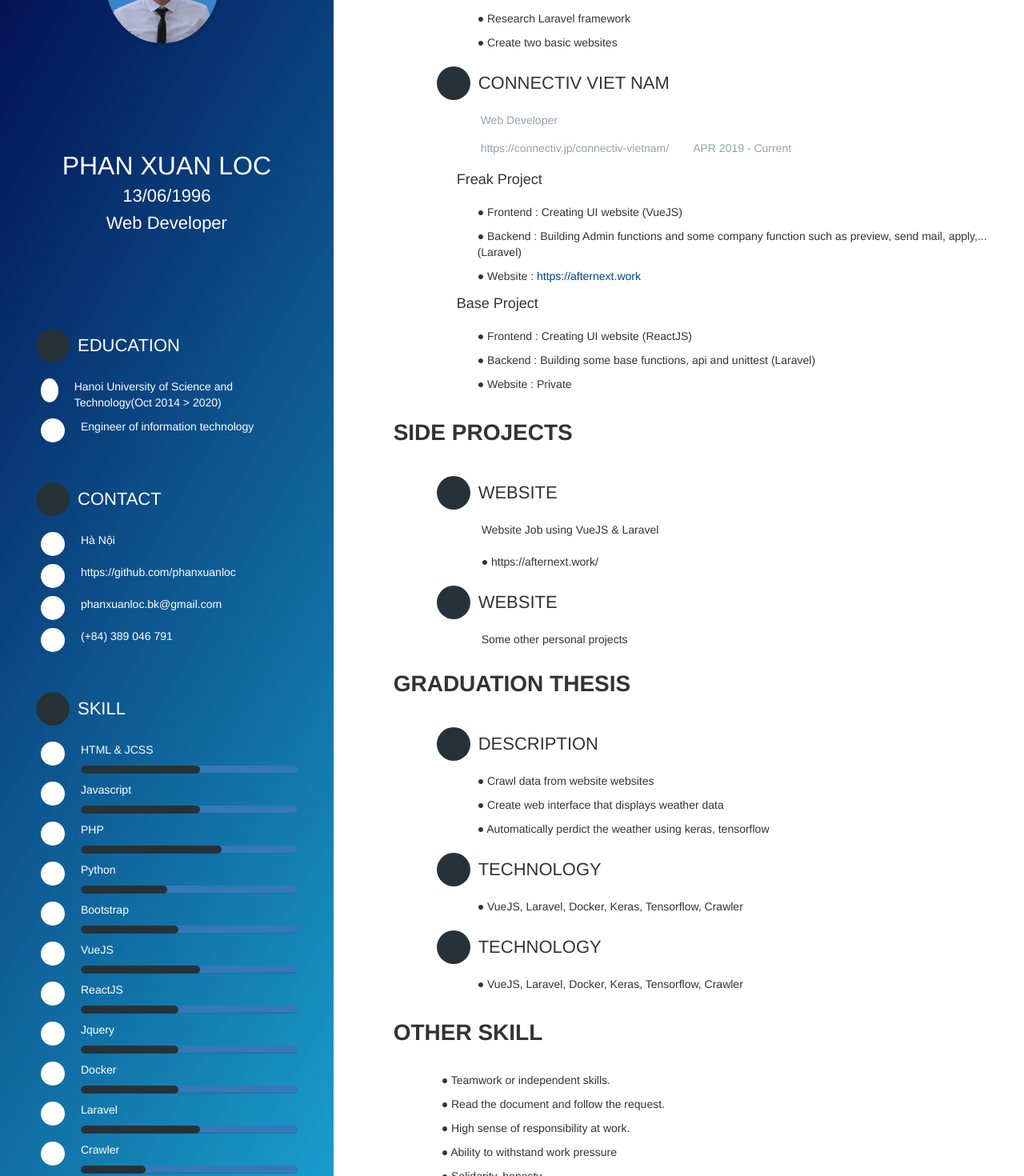
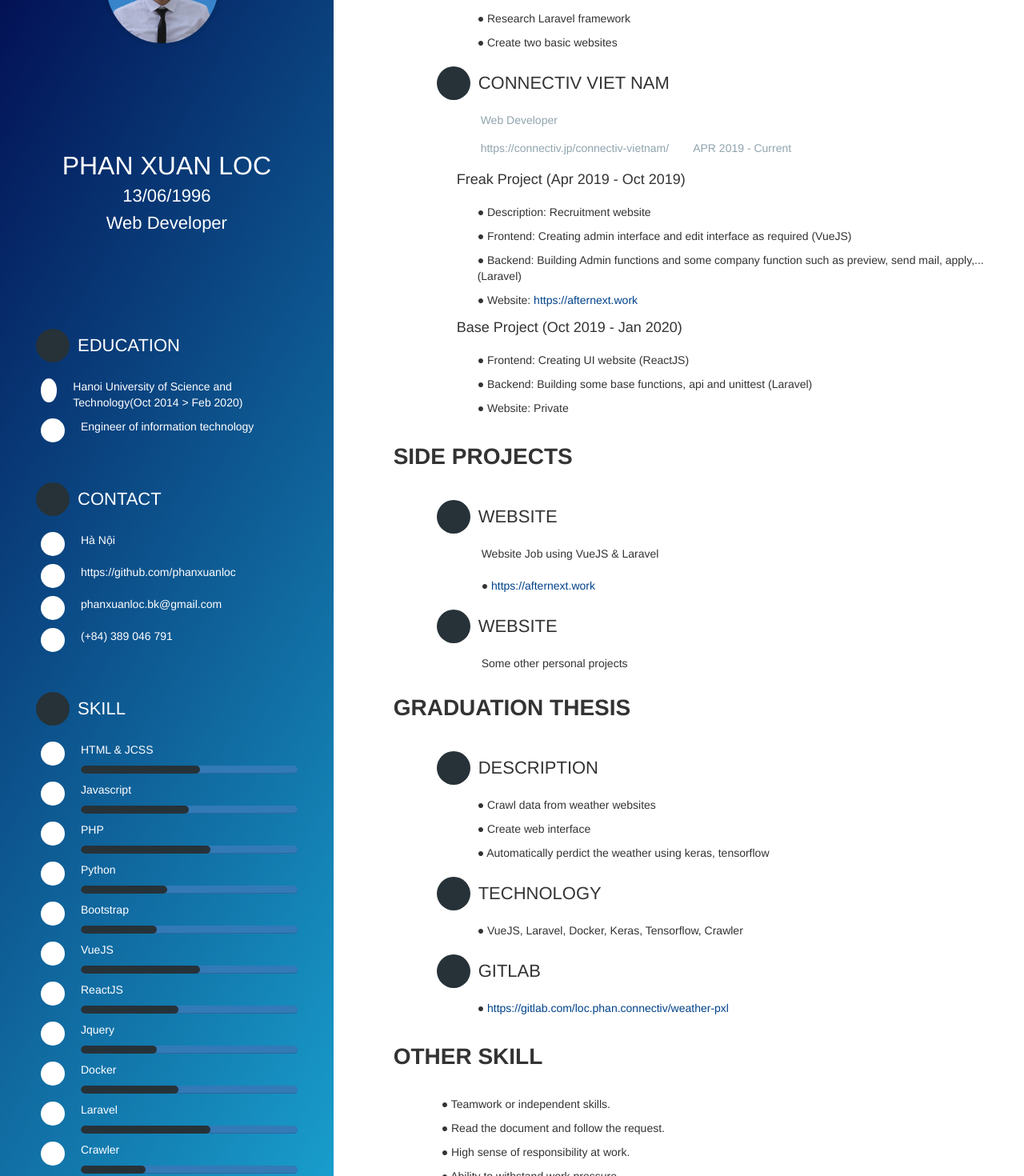
Before and after one commit to phanxuanloc/CV, a Vue app: page / in a window 1280 px wide. Shown: the part 244-1714 px from the top of the page at 80% size. Built offline with nearby package versions, Linux system fonts and the light colour scheme; some icons are missing.

Commit message:
[update] cv

```diff
--- a/src/App.vue
+++ b/src/App.vue
@@ -24,7 +24,7 @@
             <ul>
               <li class="flex">
                 <i class="fas fa-school circle circle--small circle--white"></i>
-                <div>Hanoi University of Science and Technology(Oct 2014 > 2020)</div><br>
+                <div>Hanoi University of Science and Technology(Oct 2014 > Feb 2020)</div><br>
               </li>
               <li class="flex">
                 <i class="fas fa-graduation-cap circle circle--small circle--white"></i>
@@ -79,14 +79,14 @@
                 <i class="fab fa-js-square circle circle--small circle--white"></i>
                 <div class="flex--1">
                   <span>Javascript</span>
-                  <span class="progress-bar"><span style="width:55%"></span></span>
+                  <span class="progress-bar"><span style="width:50%"></span></span>
                 </div>
               </li>
               <li class="flex">
                 <i class="fab fa-php circle circle--small circle--white"></i>
                 <div class="flex--1">
                   <span>PHP</span>
-                  <span class="progress-bar"><span style="width:65%"></span></span>
+                  <span class="progress-bar"><span style="width:60%"></span></span>
                 </div>
               </li>
               <li class="flex">
@@ -100,7 +100,7 @@
                 <i class="fab fa-bootstrap circle circle--small circle--white"></i>
                 <div class="flex--1">
                   <span>Bootstrap</span>
-                  <span class="progress-bar"><span style="width:45%"></span></span>
+                  <span class="progress-bar"><span style="width:35%"></span></span>
                 </div>
               </li>
               <li class="flex">
@@ -121,7 +121,7 @@
                 <i class="fab fa-js circle circle--small circle--white"></i>
                 <div class="flex--1">
                   <span>Jquery</span>
-                  <span class="progress-bar"><span style="width:45%"></span></span>
+                  <span class="progress-bar"><span style="width:35%"></span></span>
                 </div>
               </li>
               <li class="flex">
@@ -135,7 +135,7 @@
                 <i class="fab fa-laravel circle circle--small circle--white"></i>
                 <div class="flex--1">
                   <span>Laravel</span>
-                  <span class="progress-bar"><span style="width:55%"></span></span>
+                  <span class="progress-bar"><span style="width:60%"></span></span>
                 </div>
               </li>
               <li class="flex">
@@ -232,28 +232,29 @@
                 <h4>
                   <span>
                     <i class="fas fa-star circle circle--small"></i>
-                    Freak Project
+                    Freak Project (Apr 2019 -  Oct 2019)
                   </span>
                 </h4>
                 <ul class="title title-margin">
-                  <li>● Frontend : Creating UI website (VueJS)</li>
-                  <li>● Backend : Building Admin functions and some company function such as preview, send mail, apply,... (Laravel)
+                  <li>● Description: Recruitment website</li>
+                  <li>● Frontend: Creating admin interface and edit interface as required (VueJS)</li>
+                  <li>● Backend: Building Admin functions and some company function such as preview, send mail, apply,... (Laravel)
                   </li>
-                  <li>● Website : <a href="https://afternext.work">https://afternext.work</a></li>
+                  <li>● Website: <a href="https://afternext.work">https://afternext.work</a></li>
                 </ul>
               </div>
               <div class="module__content">
                 <h4>
                   <span>
                     <i class="fas fa-star circle circle--small"></i>
-                    Base Project
+                    Base Project (Oct 2019 - Jan 2020)
                   </span>
                 </h4>
                 <ul class="title title-margin">
-                  <li>● Frontend : Creating UI website (ReactJS)</li>
-                  <li>● Backend : Building some base functions, api and unittest (Laravel)
+                  <li>● Frontend: Creating UI website (ReactJS)</li>
+                  <li>● Backend: Building some base functions, api and unittest (Laravel)
                   </li>
-                  <li>● Website : Private</li>
+                  <li>● Website: Private</li>
                 </ul>
               </div>
             </div><!-- End .module #4 -->
@@ -277,10 +278,8 @@
                   <li class="flex">
                     <i class="fa fa-globe circle circle--small circle--white"></i>
                     <div>Website Job using VueJS & Laravel </div>
-
                   </li>
-                  <li class="flex">● https://afternext.work/</li>
-
+                  <li class="flex block">● <a href="https://afternext.work">https://afternext.work</a></li>
                 </ul>
 
               </div>
@@ -316,8 +315,8 @@
               </h3>
               <div class="module__content">
                 <ul class="title title-margin">
-                  <li>● Crawl data from website websites</li>
-                  <li>● Create web interface that displays weather data</li>
+                  <li>● Crawl data from weather websites</li>
+                  <li>● Create web interface</li>
                   <li>● Automatically perdict the weather using keras, tensorflow</li>
                 </ul>
               </div>
@@ -340,11 +339,11 @@
             <div class="module">
               <h3 class="module__title">
                 <i class="fas fa-clipboard circle circle--medium"></i>
-                <span>Technology</span>
+                <span>GITLAB</span>
               </h3>
               <div class="module__content">
                 <ul class="title title-margin">
-                  <li>● VueJS, Laravel, Docker, Keras, Tensorflow, Crawler</li>
+                  <li class="block">● <a href="https://gitlab.com/loc.phan.connectiv/weather-pxl">https://gitlab.com/loc.phan.connectiv/weather-pxl</a></li>
                 </ul>
               </div>
             </div><!-- End .module #4 -->
@@ -713,6 +712,9 @@ export default {
     text-transform: uppercase;
     margin-top: 15px;
   }
+  .block {
+    display: block;
+  }
   a{
     color: #00428a!important;
   }
```
